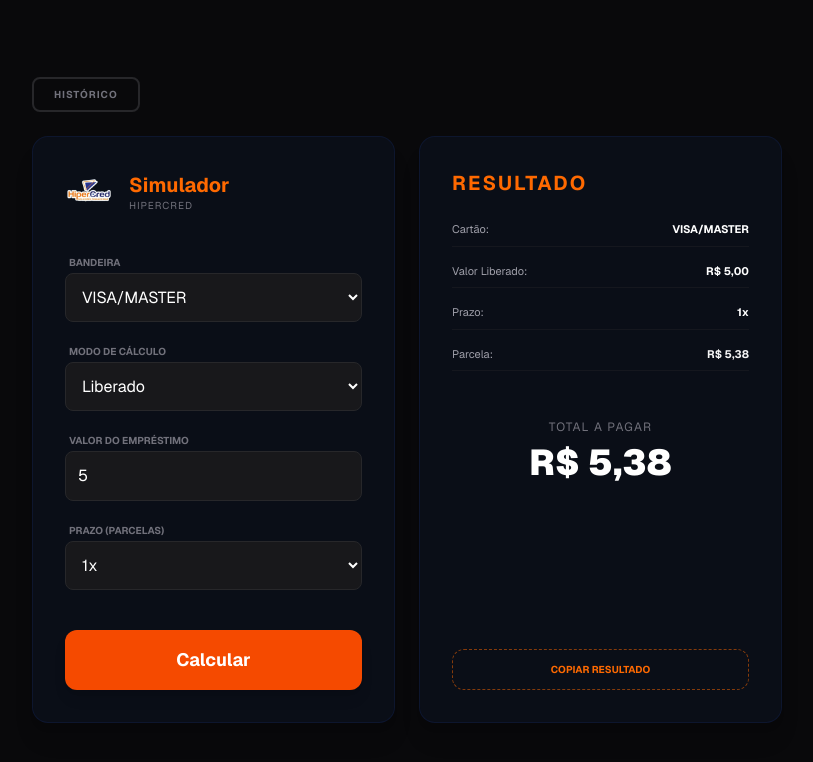
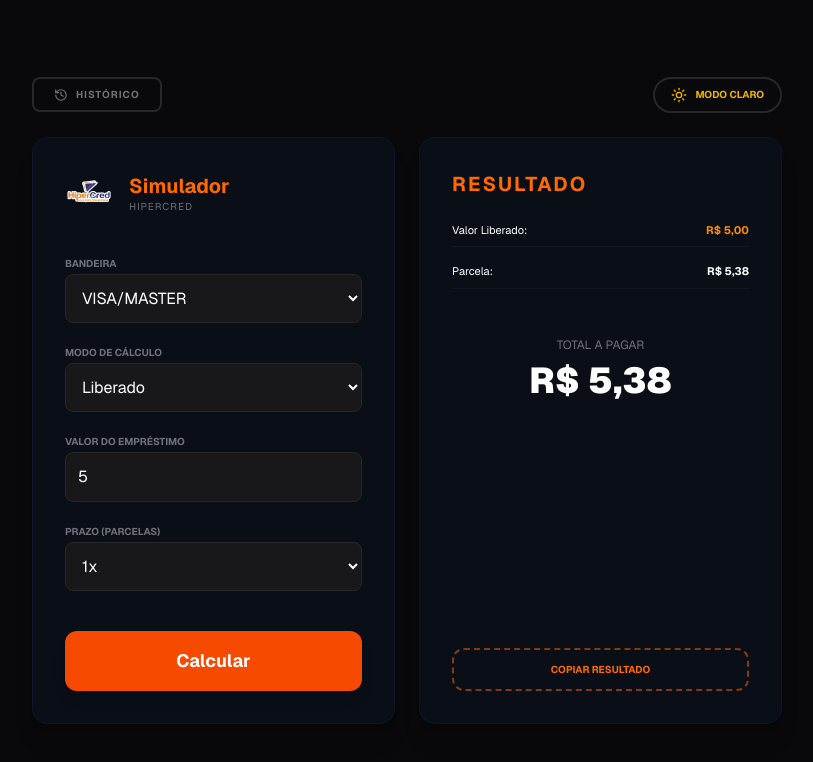
Before and after one commit to joseanttonnii/calculadora-emprestimo2, a Next.js app: page / in a window 1280 px wide. Both pictures are taken after typing "5" into the empty fields and a click on the button "Calcular". Shown: the top 762 px of the page, without its empty margins (233-1046 px from the left). Built offline with nearby package versions, Linux system fonts and the light colour scheme.

Commit message:
att page modo day/night

```diff
--- a/app/page.tsx
+++ b/app/page.tsx
@@ -1,12 +1,12 @@
 "use client";
 
 import { useState } from "react";
+import { Sun, Moon, Copy, Calculator, History } from "lucide-react";
 
 // Formata números em R$
 const formatar = (v: number) =>
   new Intl.NumberFormat("pt-BR", { minimumFractionDigits: 2, maximumFractionDigits: 2 }).format(v);
 
-// Taxas do Código 2 (HiperCred)
 const taxas = {
 tipo1: {
   liberado: { 0:4, 1:7.5, 2:8.25, 3:8.75, 4:9.5, 5:9.99, 6:10.75, 7:11.25, 8:11.75, 9:11.95, 10:11.99, 11:13.75, 12:13.99, 13:16.5, 14:17, 15:17.49, 16:18, 17:19, 18:19.99, 19:22, 20:24, 21:24.99 },
@@ -41,22 +41,12 @@
   const [res, setRes] = useState<Resultado | null>(null);
   const [historico, setHistorico] = useState<HistoricoItem[]>([]);
   const [mostrarHistorico, setMostrarHistorico] = useState(false);
-
-  const handleCopiar = () => {
-    if (!res) return;
-    const texto = `=====Simulador HiperCred=====\n\nCartão: ${tipo === "tipo1" ? "VISA/MASTER" : "ELO/OUTROS"}\nValor Liberado: R$ ${formatar(res.valorLiberado)}\nPrazo: ${parcelas}x\nParcela: R$ ${res.parcela ? formatar(res.parcela) : '-'}\nTotal a pagar: R$ ${formatar(res.totalPagar)}`;
-
-    if (navigator.clipboard) {
-      navigator.clipboard.writeText(texto).then(() => alert("Copiado!")).catch(() => alert("Erro ao copiar"));
-    }
-  };
+  const [temaEscuro, setTemaEscuro] = useState(true);
 
   const calcular = () => {
     const numValor = Number(valor);
     if (isNaN(numValor) || numValor <= 0) return;
-
     const taxa = taxas[tipo][opcao][parcelas as keyof typeof taxas[Tipo][Opcao]] / 100;
-
     let valorLiberado, totalPagar;
     if (opcao === "liberado") {
       valorLiberado = numValor;
@@ -65,109 +55,118 @@
       valorLiberado = numValor - numValor * taxa;
       totalPagar = numValor;
     }
-
     const resultado = { valorLiberado, totalPagar, parcela: parcelas > 0 ? totalPagar / parcelas : null };
     setRes(resultado);
     setHistorico(prev => [{ tipo, parcelas, resultado }, ...prev].slice(0, 3));
   };
 
+  const handleCopiar = () => {
+    if (!res) return;
+    const texto = `=====Simulador HiperCred=====\n\nCartão: ${tipo === "tipo1" ? "VISA/MASTER" : "ELO/OUTROS"}\nValor Liberado: R$ ${formatar(res.valorLiberado)}\nPrazo: ${parcelas}x\nTotal a pagar: R$ ${formatar(res.totalPagar)}`;
+    navigator.clipboard.writeText(texto);
+    alert("Copiado!");
+  };
+
   return (
-    <div className="min-h-screen bg-zinc-950 text-white p-6 flex flex-col items-center justify-center overflow-x-hidden font-sans">
+    <div className={`min-h-screen p-6 flex flex-col items-center justify-center transition-all duration-500 font-sans ${temaEscuro ? "bg-zinc-950 text-white" : "bg-blue-50 text-zinc-900"}`}>
 
       <div className={`w-full transition-all duration-500 ${mostrarHistorico ? "max-w-[1100px]" : "max-w-[750px]"}`}>
 
-        {/* Botão no Canto Esquerdo */}
-        <div className="flex justify-start mb-6">
+        {/* BOTÕES DE TOPO */}
+        <div className="flex justify-between items-center mb-6 w-full">
           <button
             onClick={() => setMostrarHistorico(!mostrarHistorico)}
-            className={`px-5 py-2 rounded-lg border-2 transition-all font-bold text-[10px] tracking-widest ${mostrarHistorico ? "border-orange-500 bg-orange-500/20 text-orange-400" : "border-zinc-800 text-zinc-500 hover:border-zinc-700"}`}
+            className={`flex items-center gap-2 px-5 py-2 rounded-lg border-2 transition-all font-bold text-[10px] tracking-widest ${temaEscuro ? "border-zinc-800 text-zinc-500 hover:border-orange-500 hover:text-orange-500" : "bg-white border-zinc-200 text-zinc-600 shadow-sm"}`}
           >
-            {mostrarHistorico ? "FECHAR HISTÓRICO" : "HISTÓRICO"}
+            <History size={14} /> {mostrarHistorico ? "FECHAR HISTÓRICO" : "HISTÓRICO"}
+          </button>
+
+          {/* O BOTÃO DE TEMA ESTÁ AQUI */}
+          <button
+            onClick={() => setTemaEscuro(!temaEscuro)}
+            className={`flex items-center gap-2 px-4 py-2 rounded-full border-2 transition-all font-bold text-[10px] ${temaEscuro ? "border-zinc-800 text-yellow-500" : "bg-white border-zinc-200 text-indigo-600 shadow-sm"}`}
+          >
+            {temaEscuro ? <Sun size={16} /> : <Moon size={16} />}
+            {temaEscuro ? "MODO CLARO" : "MODO ESCURO"}
           </button>
         </div>
 
         <div className={`grid gap-6 items-stretch justify-center w-full ${ mostrarHistorico ? "md:grid-cols-3" : "md:grid-cols-2" }`}>
 
           {/* 1. Entrada */}
-          <div className="bg-blue-900/10 rounded-2xl p-8 border border-blue-900/20 shadow-xl flex flex-col min-h-[520px]">
+          <div className={`rounded-2xl p-8 border shadow-xl flex flex-col min-h-[520px] ${temaEscuro ? "bg-blue-900/10 border-blue-900/20" : "bg-white border-zinc-200"}`}>
             <div className="flex items-center gap-4 mb-8">
-              {/* Logo adicionada aqui */}
-              <img src="/logo.png" alt="Logo" className="w-12 h-12 object-contain shrink-0" />
+              <img src="/logo.png" alt="Logo" className="w-12 h-12 object-contain" />
               <div>
                 <h1 className="text-xl font-bold text-orange-500 leading-tight">Simulador</h1>
-                <p className="text-zinc-500 text-[10px] uppercase tracking-widest">HiperCred</p>
+                <p className={`${temaEscuro ? "text-zinc-500" : "text-zinc-400"} text-[10px] uppercase tracking-widest`}>HiperCred</p>
               </div>
             </div>
 
             <div className="space-y-4 flex-grow">
               <div className="space-y-1">
-                <label className="text-[10px] uppercase text-zinc-500 font-bold ml-1">Bandeira</label>
-                <select className="w-full p-3 rounded-lg bg-zinc-900 border border-zinc-800 text-white focus:border-orange-500 outline-none transition-colors" value={tipo} onChange={e => setTipo(e.target.value as Tipo)}>
+                <label className="text-[10px] uppercase font-bold text-zinc-500">Bandeira</label>
+                <select className={`w-full p-3 rounded-lg border outline-none ${temaEscuro ? "bg-zinc-900 border-zinc-800 text-white" : "bg-zinc-50 border-zinc-200 text-zinc-800"}`} value={tipo} onChange={e => setTipo(e.target.value as Tipo)}>
                   <option value="tipo1">VISA/MASTER</option>
                   <option value="tipo2">ELO/OUTROS</option>
                 </select>
               </div>
 
               <div className="space-y-1">
-                <label className="text-[10px] uppercase text-zinc-500 font-bold ml-1">Modo de Cálculo</label>
-                <select className="w-full p-3 rounded-lg bg-zinc-900 border border-zinc-800 text-white focus:border-orange-500 outline-none transition-colors" value={opcao} onChange={e => setOpcao(e.target.value as Opcao)}>
+                <label className="text-[10px] uppercase font-bold text-zinc-500">Modo de Cálculo</label>
+                <select className={`w-full p-3 rounded-lg border outline-none ${temaEscuro ? "bg-zinc-900 border-zinc-800 text-white" : "bg-zinc-50 border-zinc-200 text-zinc-800"}`} value={opcao} onChange={e => setOpcao(e.target.value as Opcao)}>
                   <option value="liberado">Liberado</option>
                   <option value="limite">Limite</option>
                 </select>
               </div>
 
               <div className="space-y-1">
-                <label className="text-[10px] uppercase text-zinc-500 font-bold ml-1">Valor do Empréstimo</label>
-                <input type="number" className="w-full p-3 rounded-lg bg-zinc-900 border border-zinc-800 text-white focus:border-orange-500 outline-none transition-colors" value={valor} onChange={e => setValor(e.target.value)} placeholder="0,00" />
+                <label className="text-[10px] uppercase font-bold text-zinc-500">Valor do Empréstimo</label>
+                <input type="number" className={`w-full p-3 rounded-lg border outline-none ${temaEscuro ? "bg-zinc-900 border-zinc-800 text-white" : "bg-zinc-50 border-zinc-200 text-zinc-800"}`} value={valor} onChange={e => setValor(e.target.value)} placeholder="0,00" />
               </div>
 
               <div className="space-y-1">
-                <label className="text-[10px] uppercase text-zinc-500 font-bold ml-1">Prazo (Parcelas)</label>
-                <select className="w-full p-3 rounded-lg bg-zinc-900 border border-zinc-800 text-white focus:border-orange-500 outline-none transition-colors" value={parcelas} onChange={e => setParcelas(Number(e.target.value))}>
+                <label className="text-[10px] uppercase font-bold text-zinc-500">Prazo (Parcelas)</label>
+                <select className={`w-full p-3 rounded-lg border outline-none ${temaEscuro ? "bg-zinc-900 border-zinc-800 text-white" : "bg-zinc-50 border-zinc-200 text-zinc-800"}`} value={parcelas} onChange={e => setParcelas(Number(e.target.value))}>
                   {Array.from({ length: 22 }).map((_, i) => <option key={i} value={i}>{i}x</option>)}
                 </select>
               </div>
 
-              <button className="w-full bg-orange-600 hover:bg-orange-500 py-4 rounded-xl font-bold text-lg shadow-lg active:scale-95 transition-all mt-6" onClick={calcular}>Calcular</button>
+              <button className="w-full bg-orange-600 hover:bg-orange-500 text-white py-4 rounded-xl font-bold text-lg active:scale-95 transition-all mt-6 shadow-lg" onClick={calcular}>
+                Calcular
+              </button>
             </div>
           </div>
 
           {/* 2. Resultado */}
-          <div className="bg-blue-900/10 rounded-2xl p-8 border border-blue-900/20 shadow-xl flex flex-col justify-between min-h-[520px]">
+          <div className={`rounded-2xl p-8 border shadow-xl flex flex-col justify-between min-h-[520px] ${temaEscuro ? "bg-blue-900/10 border-blue-900/20" : "bg-white border-zinc-200"}`}>
             <div>
-              <h2 className="text-xl font-bold text-orange-500 mb-6 uppercase tracking-widest text-left">Resultado</h2>
+              <h2 className="text-xl font-bold text-orange-500 mb-6 uppercase tracking-widest">Resultado</h2>
               {res ? (
-                <div className="space-y-4 text-zinc-400">
-                  <p className="flex justify-between border-b border-zinc-800/40 pb-2 text-[11px]">Cartão: <span className="text-white font-bold">{tipo === "tipo1" ? "VISA/MASTER" : "ELO/OUTROS"}</span></p>
-                  <p className="flex justify-between border-b border-zinc-800/40 pb-2 text-[11px]">Valor Liberado: <span className="text-white font-bold text-orange-400">R$ {formatar(res.valorLiberado)}</span></p>
-                  <p className="flex justify-between border-b border-zinc-800/40 pb-2 text-[11px]">Prazo: <span className="text-white font-bold">{parcelas}x</span></p>
-                  <p className="flex justify-between border-b border-zinc-800/40 pb-2 text-[11px]">Parcela: <span className="text-white font-bold text-zinc-100">R$ {res.parcela ? formatar(res.parcela) : '-'}</span></p>
+                <div className="space-y-4">
+                  <p className={`flex justify-between border-b pb-2 text-[11px] ${temaEscuro ? "border-zinc-800/40" : "border-zinc-100"}`}>Valor Liberado: <span className="text-orange-400 font-bold">R$ {formatar(res.valorLiberado)}</span></p>
+                  <p className={`flex justify-between border-b pb-2 text-[11px] ${temaEscuro ? "border-zinc-800/40" : "border-zinc-100"}`}>Parcela: <span className="font-bold">R$ {res.parcela ? formatar(res.parcela) : '-'}</span></p>
                   <div className="pt-8 text-center">
-                    <p className="text-zinc-500 text-xs uppercase tracking-widest mb-2">Total a pagar</p>
-                    <p className="text-4xl font-black text-white">R$ {formatar(res.totalPagar)}</p>
+                    <p className="text-zinc-500 text-xs uppercase mb-2">Total a pagar</p>
+                    <p className={`text-4xl font-black ${temaEscuro ? "text-white" : "text-zinc-900"}`}>R$ {formatar(res.totalPagar)}</p>
                   </div>
                 </div>
-              ) : <div className="flex items-center justify-center h-48 italic text-zinc-600 text-center text-sm">Aguardando dados...</div>}
+              ) : <div className="flex items-center justify-center h-48 italic text-zinc-500 text-sm">Aguardando dados...</div>}
             </div>
-            {res && <button onClick={handleCopiar} className="w-full border border-dashed border-orange-500/50 text-orange-500 py-3 rounded-xl font-bold uppercase text-[10px] hover:bg-orange-500/5 transition-colors">Copiar Resultado</button>}
+            {res && <button onClick={handleCopiar} className="w-full border-2 border-dashed border-orange-500/50 text-orange-500 py-3 rounded-xl font-bold uppercase text-[10px] hover:bg-orange-500/5 transition-all">Copiar Resultado</button>}
           </div>
 
-          {/* 3. Histórico (Igual ao Resultado) */}
+          {/* 3. Histórico */}
           {mostrarHistorico && (
-            <div className="bg-blue-900/10 rounded-2xl p-8 border border-blue-900/20 min-h-[520px] animate-in fade-in slide-in-from-right-4">
-              <h2 className="text-xl font-bold text-orange-500 mb-6 uppercase tracking-widest text-left">Histórico</h2>
+            <div className={`rounded-2xl p-8 border shadow-xl min-h-[520px] ${temaEscuro ? "bg-blue-900/10 border-blue-900/20" : "bg-white border-zinc-200"}`}>
+              <h2 className="text-xl font-bold text-orange-500 mb-6 uppercase tracking-widest">Histórico</h2>
               <div className="space-y-6 overflow-y-auto max-h-[400px] pr-2 custom-scrollbar">
                 {historico.length > 0 ? historico.map((item, index) => (
-                  <div key={index} className="border border-zinc-800/50 rounded-xl p-4 bg-black/40 text-[10px] space-y-2 relative border-l-4 border-l-orange-600">
-                     <div className="absolute top-0 right-0 bg-orange-600 px-2 py-0.5 text-[8px] text-white font-bold rounded-bl-lg">#{index + 1}</div>
-
-                     <p className="flex justify-between border-b border-zinc-800/30 pb-1 text-zinc-400">Cartão: <span className="text-white font-bold">{item.tipo === "tipo1" ? "VISA/MASTER" : "ELO/OUTROS"}</span></p>
-                     <p className="flex justify-between border-b border-zinc-800/30 pb-1 text-zinc-400">Liberado: <span className="text-orange-400 font-bold">R$ {formatar(item.resultado.valorLiberado)}</span></p>
-                     <p className="flex justify-between border-b border-zinc-800/30 pb-1 text-zinc-400">Prazo: <span className="text-white font-bold">{item.parcelas}x</span></p>
-                     <p className="flex justify-between border-b border-zinc-800/30 pb-1 text-zinc-400">Parcela: <span className="text-white font-bold">R$ {item.resultado.parcela ? formatar(item.resultado.parcela) : '-'}</span></p>
-                     <p className="text-white font-black pt-1 text-right text-xs uppercase tracking-tighter">Total: R$ {formatar(item.resultado.totalPagar)}</p>
+                  <div key={index} className={`border rounded-xl p-4 relative border-l-4 border-l-orange-600 ${temaEscuro ? "bg-black/40 border-zinc-800/50" : "bg-zinc-50 border-zinc-100"}`}>
+                     <p className="flex justify-between border-b border-zinc-800/20 pb-1 text-[10px]">Liberado: <span className="text-orange-500 font-bold">R$ {formatar(item.resultado.valorLiberado)}</span></p>
+                     <p className="text-right font-black pt-1 text-xs">Total: R$ {formatar(item.resultado.totalPagar)}</p>
                   </div>
-                )) : <p className="text-zinc-600 italic text-left text-xs mt-10">Sem registros.</p>}
+                )) : <p className="text-zinc-500 italic text-xs mt-10">Vazio.</p>}
               </div>
             </div>
           )}
```
